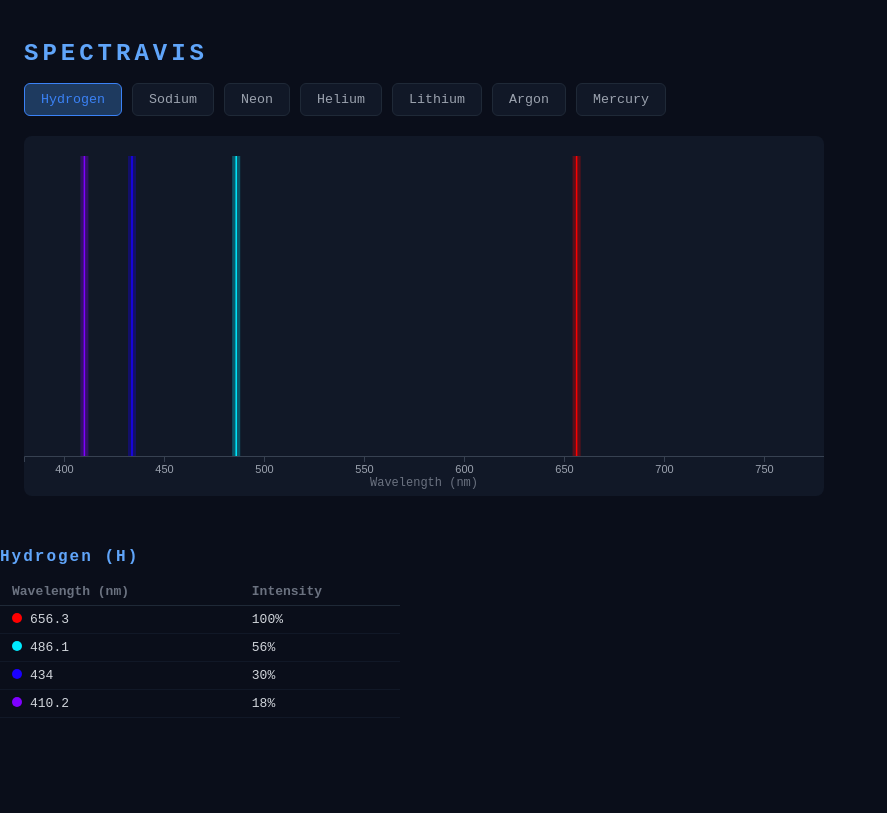
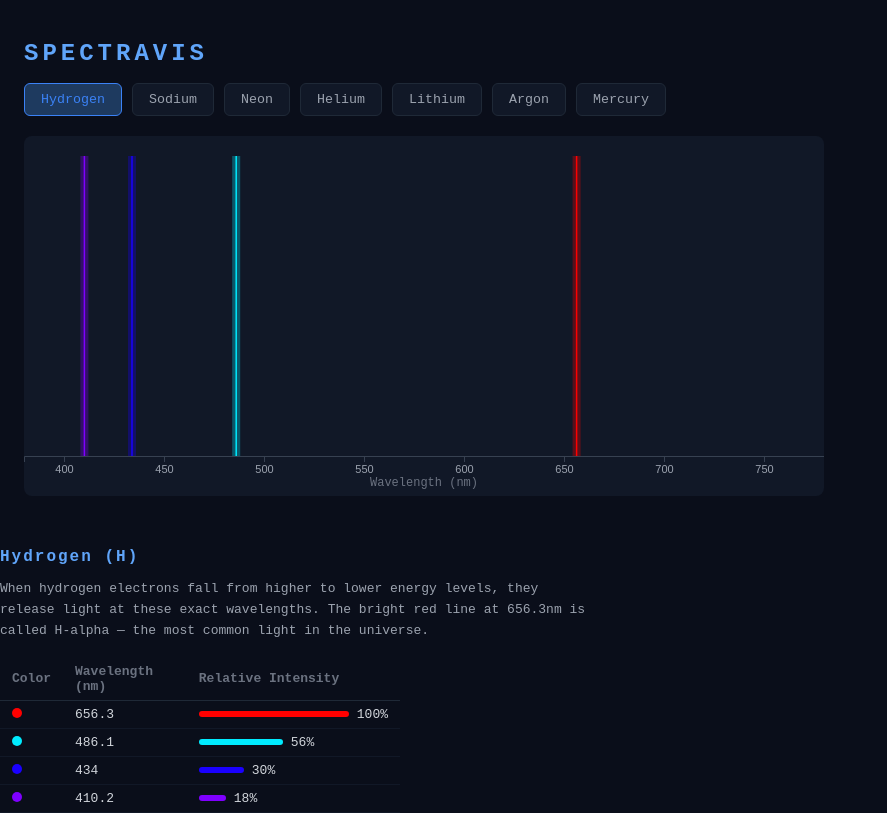
Before and after one commit to iswaryamikkili/spectravis, a React app in the folder frontend/: page / in a window 1280 px wide. Shown: the whole page, without its empty margins (0-887 px from the left). Built offline with nearby package versions, Linux system fonts and the light colour scheme; the HTML template or start-up script is replaced by a standard one.

Commit message:
feat: add educational descriptions for all elements

```diff
--- a/frontend/src/App.css
+++ b/frontend/src/App.css
@@ -67,3 +67,10 @@ td {
 tr:hover td {
   background: #111827;
 }
+.description {
+  color: #9ca3af;
+  font-size: 13px;
+  max-width: 600px;
+  line-height: 1.6;
+  margin-bottom: 16px;
+}
--- a/frontend/src/App.jsx
+++ b/frontend/src/App.jsx
@@ -29,46 +29,46 @@ function App() {
       <div className="info">
         <h2>
           {selected.name} ({selected.symbol})
+
         </h2>
-
+         <p className="description">{selected.description}</p>
         <table>
           <thead>
             <tr>
+              <th>Color</th>
               <th>Wavelength (nm)</th>
-              <th>Intensity</th>
+              <th>Relative Intensity</th>
             </tr>
           </thead>
           <tbody>
             {selected.spectralLines.map((line) => (
               <tr key={line.wavelength}>
               <td>
-
         <span style={{
-
           display: 'inline-block',
-
           width: '10px',
-
           height: '10px',
-
           borderRadius: '50%',
-
           background: wavelengthToRGB(line.wavelength),
 
-          marginRight: '8px'
-
         }} />
-
-        {line.wavelength}
-
+     </td>
+     <td>
+      {line.wavelength}
       </td>
-
-      <td>{(line.intensity * 100).toFixed(0)}%</td>
-
+      <td>
+    <div style={{ display: 'flex', alignItems: 'center', gap: '8px' }}>
+            <div style={{
+              width: `${line.intensity * 150}px`,
+              height: '6px',
+              borderRadius: '3px',
+              background: wavelengthToRGB(line.wavelength)
+            }} />
+            <span>{(line.intensity * 100).toFixed(0)}%</span>
+          </div>
+        </td>
     </tr>
-
   ))}
-
 </tbody>
         </table>
       </div>
--- a/frontend/src/data/elements.js
+++ b/frontend/src/data/elements.js
@@ -7,7 +7,8 @@ export const ELEMENTS = [
       { wavelength: 486.1, intensity: 0.56 },
       { wavelength: 434.0, intensity: 0.30 },
       { wavelength: 410.2, intensity: 0.18 },
-    ]
+    ],
+    description: 'When hydrogen electrons fall from higher to lower energy levels, they release light at these exact wavelengths. The bright red line at 656.3nm is called H-alpha — the most common light in the universe.',
   },
   {
     symbol: 'Na',
@@ -16,7 +17,8 @@ export const ELEMENTS = [
       { wavelength: 589.0, intensity: 1.0 },
       { wavelength: 589.6, intensity: 0.97 },
       { wavelength: 568.8, intensity: 0.08 },
-    ]
+    ],
+description: 'Sodium has two very close yellow lines at 589.0nm and 589.6nm called the D lines. These are so bright they dominate its spectrum — explaining why sodium street lamps glow yellow.',
   },
   {
     symbol: 'Ne',
@@ -26,7 +28,8 @@ export const ELEMENTS = [
       { wavelength: 614.3, intensity: 0.75 },
       { wavelength: 585.2, intensity: 0.6 },
       { wavelength: 650.6, intensity: 0.55 },
-    ]
+    ],
+description: 'Neon has many closely packed lines in the red-orange region. When electricity excites neon gas, electrons constantly jump between levels producing that signature glow you see in neon signs.',
   },
   {
     symbol: 'He',
@@ -36,7 +39,8 @@ export const ELEMENTS = [
       { wavelength: 667.8, intensity: 0.65 },
       { wavelength: 501.6, intensity: 0.5 },
       { wavelength: 447.1, intensity: 0.45 },
-    ]
+    ],
+    description: 'Helium was discovered in the Sun before it was found on Earth — purely through spectroscopy. Scientists saw unknown lines in sunlight and realized they belonged to a new element.',
   },
   {
     symbol: 'Li',
@@ -45,7 +49,8 @@ export const ELEMENTS = [
       { wavelength: 670.8, intensity: 1.0 },
       { wavelength: 610.4, intensity: 0.12 },
       { wavelength: 460.3, intensity: 0.08 },
-    ]
+    ],
+   description: 'Lithium electrons produce a strong red line at 670.8nm when excited. This is why lithium compounds burn bright red — the same principle used in red fireworks.',
   },
   {
     symbol: 'Ar',
@@ -55,7 +60,8 @@ export const ELEMENTS = [
       { wavelength: 696.5, intensity: 0.6 },
       { wavelength: 750.4, intensity: 0.75 },
       { wavelength: 706.7, intensity: 0.55 },
-    ]
+    ],
+description: 'Argon emits mostly in the near-infrared region just beyond visible light. Its stable, predictable lines make it a standard reference source for calibrating scientific instruments.',
   },
   {
     symbol: 'Hg',
@@ -65,6 +71,7 @@ export const ELEMENTS = [
       { wavelength: 546.1, intensity: 0.85 },
       { wavelength: 404.7, intensity: 0.6 },
       { wavelength: 577.0, intensity: 0.4 },
-    ]
+    ],
+description: 'Mercury produces strong lines across violet, blue and green. Fluorescent lights work by using mercury vapor to produce UV light, which then excites a phosphor coating to produce white light.',
   }
 ]
```
